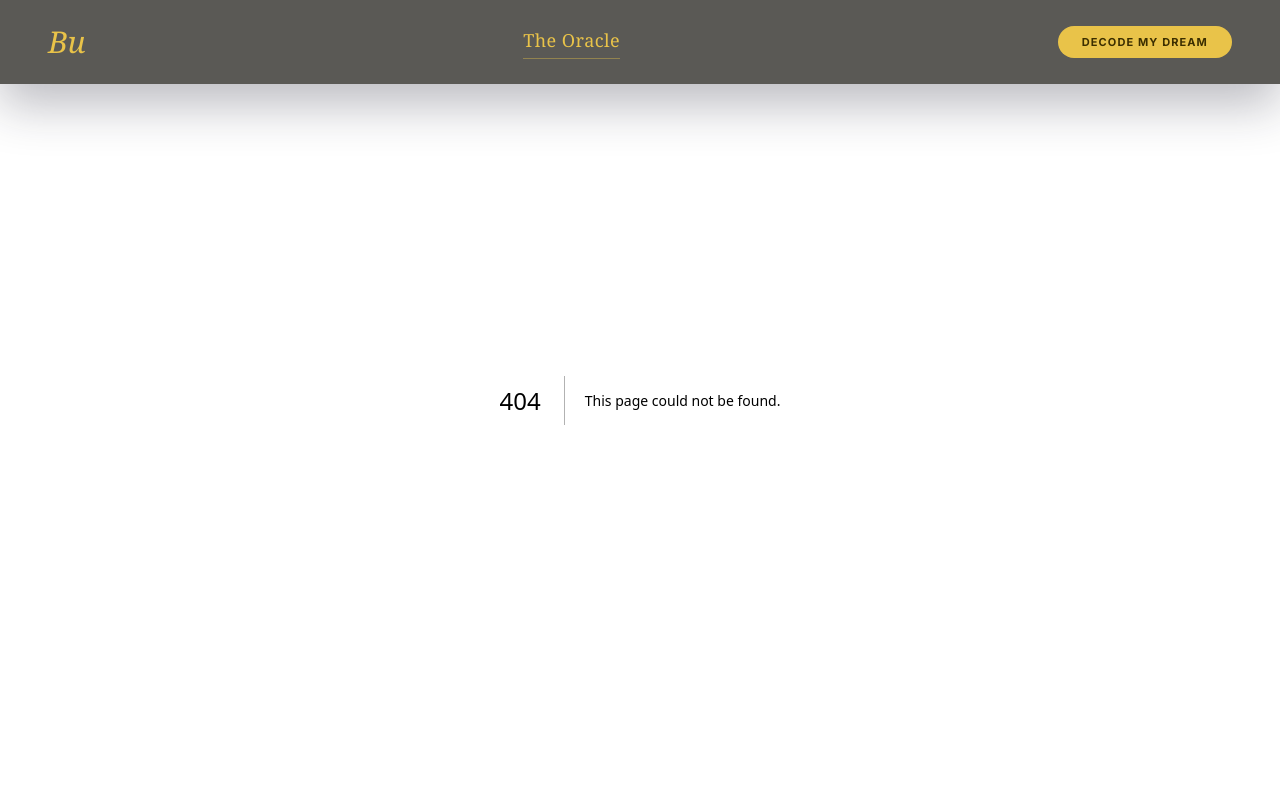
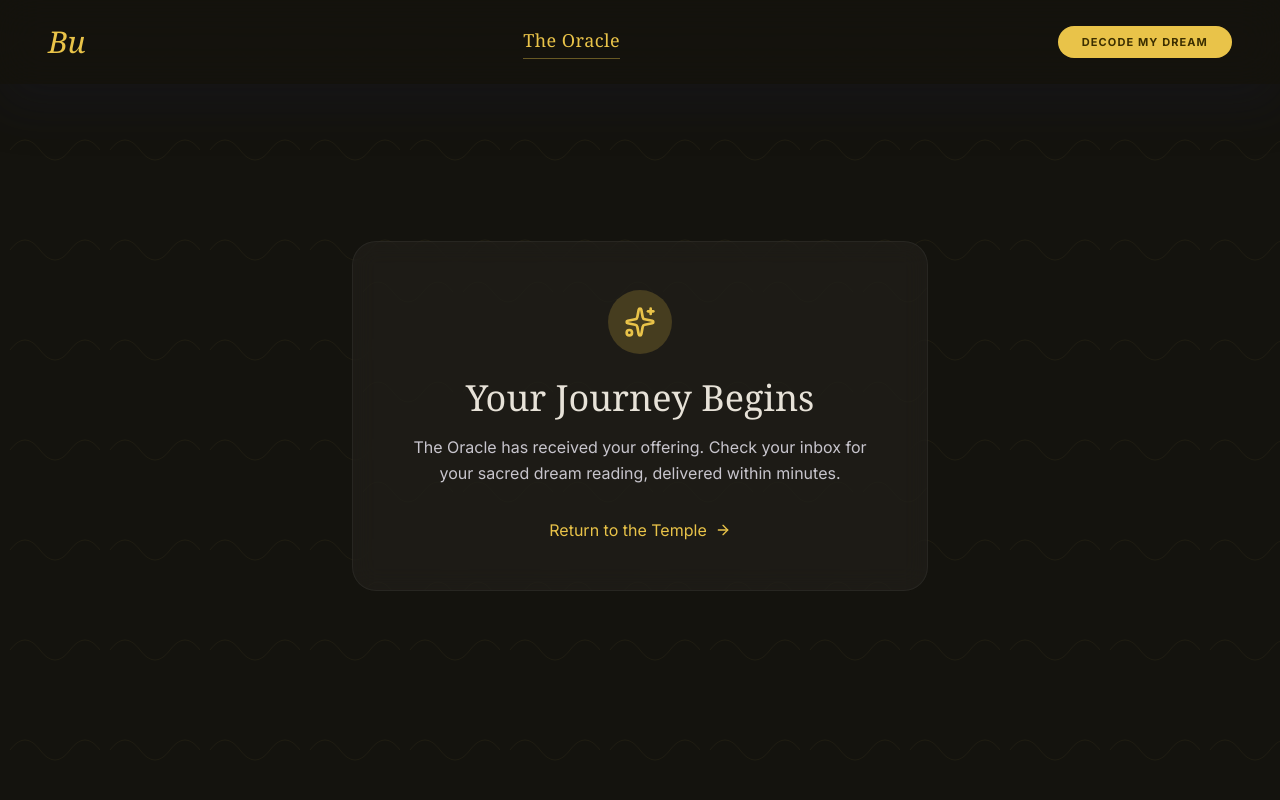
Before and after one commit to decrula/bu-oracle, a Next.js app: page /checkout/success in a window 1280 px wide. Before the commit this address had no page. Shown: the top 800 px of the page. Built offline with nearby package versions, Linux system fonts and the light colour scheme.

Commit message:
feat: create checkout success page

```diff
--- /dev/null
+++ b/app/checkout/success/page.tsx
@@ -0,0 +1,36 @@
+import Link from "next/link";
+import { Sparkles, ArrowRight } from "lucide-react";
+
+export default function CheckoutSuccessPage() {
+  return (
+    <div className="min-h-screen pt-24 pb-16 cloud-pattern flex items-center justify-center">
+      <div className="container mx-auto px-6 md:px-12">
+        <div className="max-w-xl mx-auto text-center glass-card rounded-3xl p-12 relative overflow-hidden">
+          <div className="absolute inset-0 cloud-pattern opacity-30 pointer-events-none" />
+
+          <div className="relative z-10">
+            <div className="inline-flex items-center justify-center w-16 h-16 rounded-full bg-tertiary/20 mb-6">
+              <Sparkles className="text-tertiary w-8 h-8" />
+            </div>
+
+            <h1 className="font-serif text-3xl md:text-4xl text-on-surface mb-4">
+              Your Journey Begins
+            </h1>
+
+            <p className="text-on-surface-variant mb-8 leading-relaxed">
+              The Oracle has received your offering. Check your inbox for your sacred dream reading, delivered within minutes.
+            </p>
+
+            <Link
+              href="/"
+              className="inline-flex items-center gap-2 text-tertiary hover:text-tertiary/80 transition-colors"
+            >
+              Return to the Temple
+              <ArrowRight className="w-4 h-4" />
+            </Link>
+          </div>
+        </div>
+      </div>
+    </div>
+  );
+}
```
